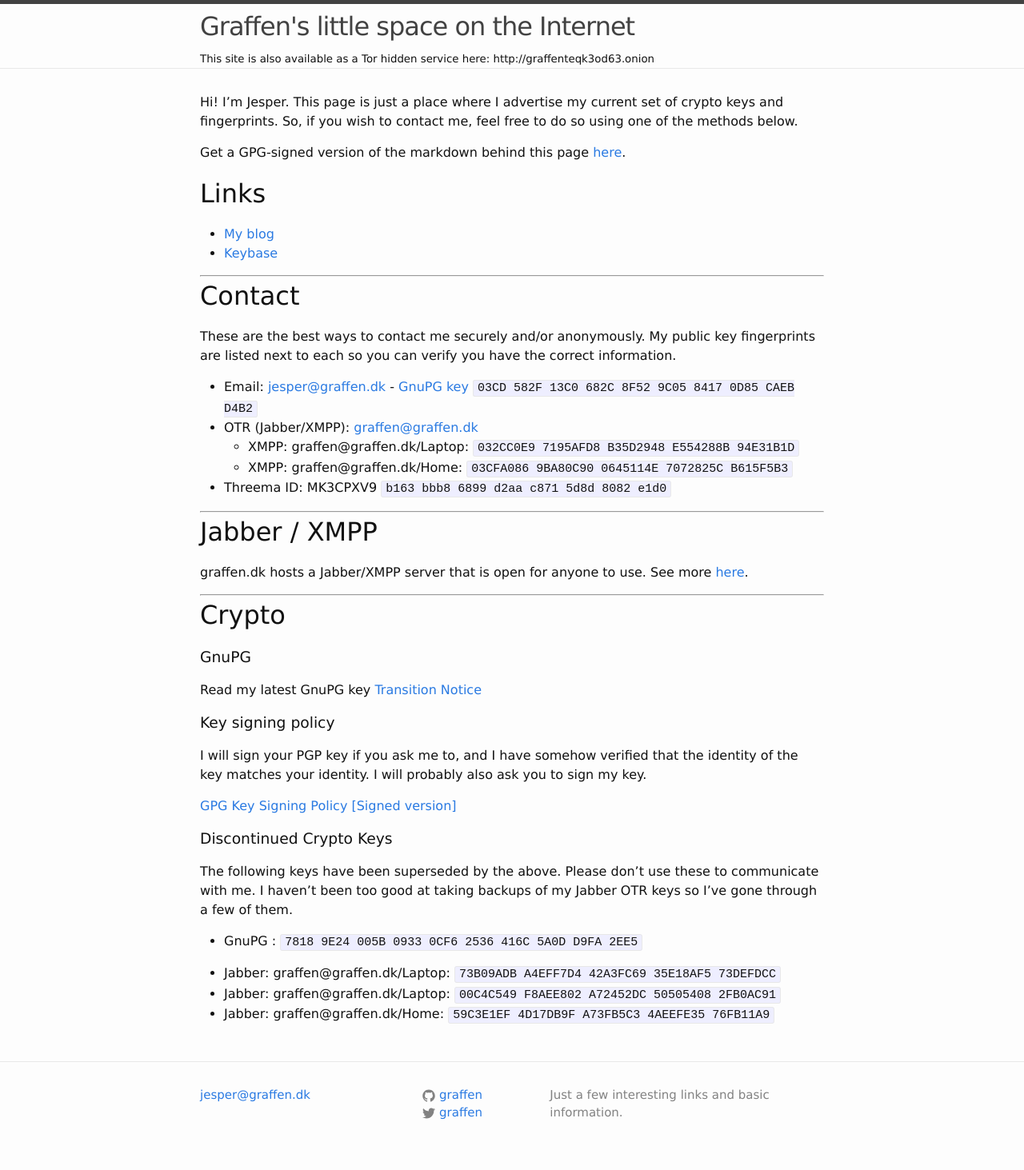
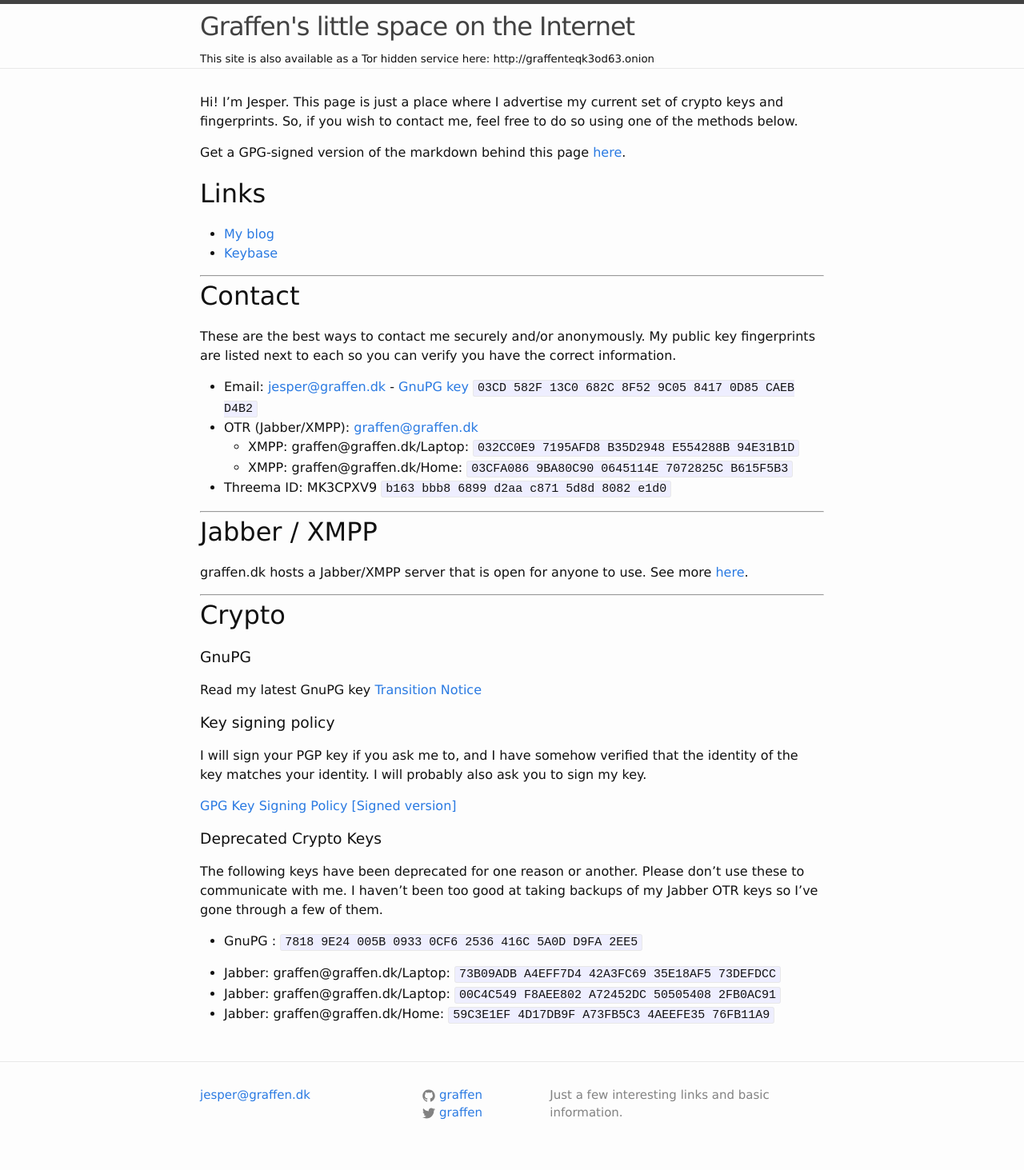
Before and after one commit to graffen/graffen.github.io, a Jekyll site: the page built from index.md, in a window 1280 px wide. Shown: the whole page at 80% size. Built offline with Jekyll 4.4.1, drawn with Linux system fonts in a browser that asks for light colours.

Commit message:
Rewording a bit more

```diff
--- a/index.md
+++ b/index.md
@@ -41,8 +41,8 @@ identity. I will probably also ask you to sign my key.
 
 [GPG Key Signing Policy](/keysigning/policy/) [[Signed version]](/keysigning/policy/index.md.asc)
 
-### Discontinued Crypto Keys
-The following keys have been superseded by the above. Please don't use these to communicate with me. I haven't been too good at taking backups of my Jabber OTR keys so I've gone through a few of them.
+### Deprecated Crypto Keys
+The following keys have been deprecated for one reason or another. Please don't use these to communicate with me. I haven't been too good at taking backups of my Jabber OTR keys so I've gone through a few of them.
 
 
 * GnuPG : `7818 9E24 005B 0933 0CF6 2536 416C 5A0D D9FA 2EE5`
```
Also changed, not shown: 1 other file.
